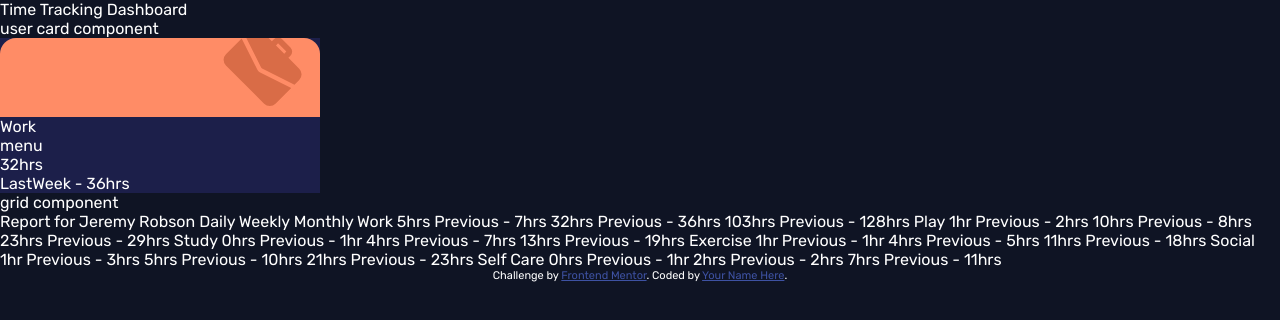
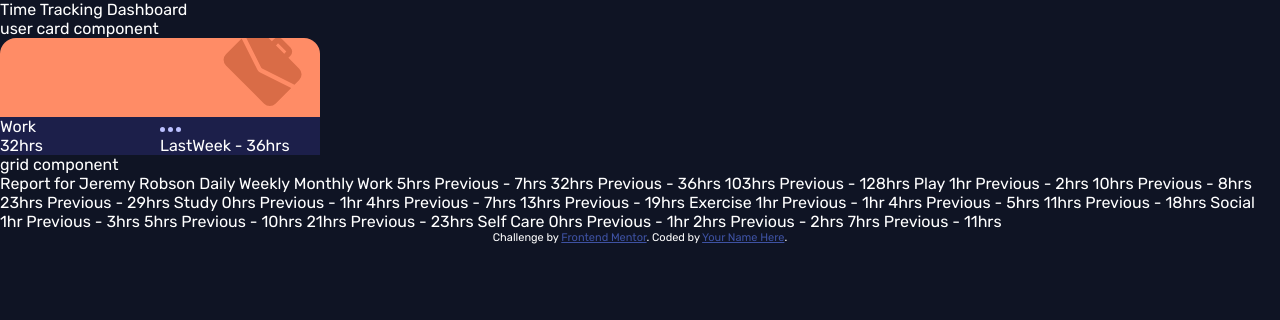
Before and after one commit to timamero/frontend-mentor-time-tracking-dashboard, a React (Vite) app: page / in a window 1280 px wide. Shown: the top 320 px of the page. Built offline with nearby package versions, Linux system fonts and the light colour scheme.

Commit message:
add flex grid

```diff
--- a/src/components/TimeCard/TimeCard.js
+++ b/src/components/TimeCard/TimeCard.js
@@ -12,13 +12,15 @@ const TimeCard = () => {
       >
         <img src={require('../../images/icon-work.svg')} />
       </div>
-      <div>
-        <div>
-          <div>Work</div>
-          <div>menu</div>
+      <div className={styles.main}>
+        <div className={styles.flexGrid}>
+          <div className={styles.title}>Work</div>
+          <div className={styles.ellipsis}>
+            <img src={require('../../images/icon-ellipsis.svg')} />
+          </div>
+          <div className={styles.hours}>32hrs</div>
+          <div className={styles.lastHours}>LastWeek - 36hrs</div>
         </div>
-        <div>32hrs</div>
-        <div>LastWeek - 36hrs</div>
       </div>
     </div>
   )
--- a/src/components/TimeCard/TimeCard.module.css
+++ b/src/components/TimeCard/TimeCard.module.css
@@ -1,6 +1,5 @@
 .card {
   width: 320px;
-  background-color: var(--darkBlue);
 }
 
 .header {
@@ -15,3 +14,18 @@
 .header img {
   transform: translate(-18px, -10px);
 }
+
+.main {
+  background-color: var(--darkBlue);
+}
+
+.flexGrid {
+  background-color: inherit;
+  display: flex;
+  flex-wrap: wrap;
+  flex-direction: row;
+}
+
+.flexGrid > * {
+  flex: 2 1 50%;
+}
```
